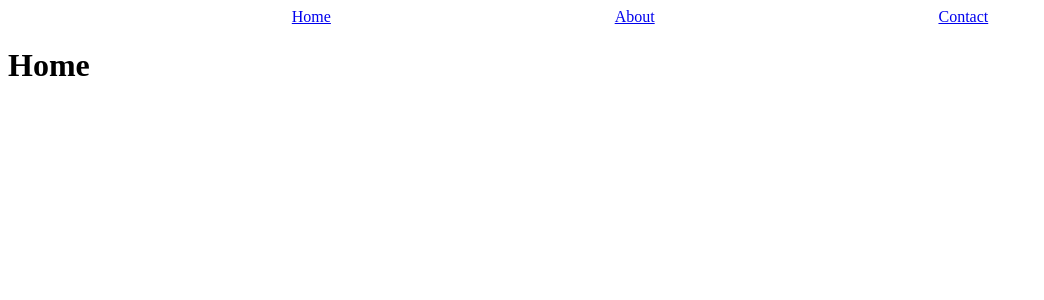
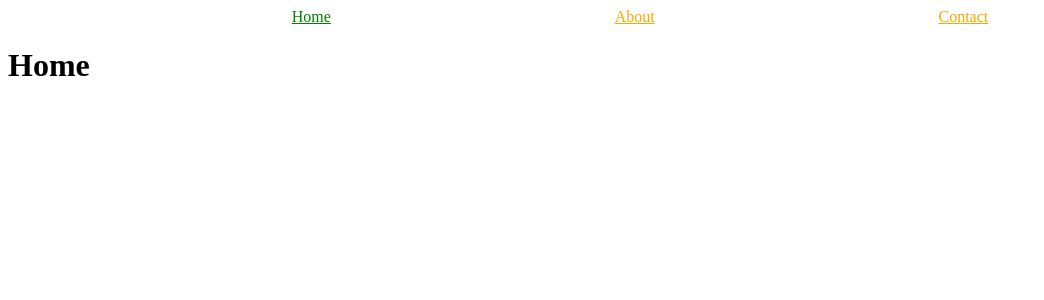
Before and after one commit to tolumide-ng/React-router-4, a React (Create React App) app: page / in a window 1280 px wide. Shown: the top 300 px of the page, without its empty margins (0-1044 px from the left). Built offline with nearby package versions, Linux system fonts and the light colour scheme.

Commit message:
Enable active for className
- Add styling for the active className, there is no need to add it to the component, it automatically picksup

```diff
--- a/src/App.css
+++ b/src/App.css
@@ -7,15 +7,10 @@ nav {
   justify-content: space-evenly
 }
 
-.App-link {
-  color: #61dafb;
+a {
+  color: orange;
 }
 
-@keyframes App-logo-spin {
-  from {
-    transform: rotate(0deg);
-  }
-  to {
-    transform: rotate(360deg);
-  }
+.active {
+  color: green;
 }
--- a/src/App.js
+++ b/src/App.js
@@ -1,14 +1,14 @@
 import React from 'react';
-import { BrowserRouter as Router, Route, Link } from 'react-router-dom';
+import { BrowserRouter as Router, Route, NavLink } from 'react-router-dom';
 import './App.css'
 
 const Home = () => <h1>Home</h1>
 
 const Links = () => (
   <nav>
-    <Link to='/'>Home</Link>
-    <Link to={{pathname: '/about'}}>About</Link>
-    <Link replace to='/contact'>Contact</Link>
+    <NavLink exact to='/'>Home</NavLink>
+    <NavLink to={{pathname: '/about'}}>About</NavLink>
+    <NavLink replace to='/contact'>Contact</NavLink>
   </nav>
 )
 
```
